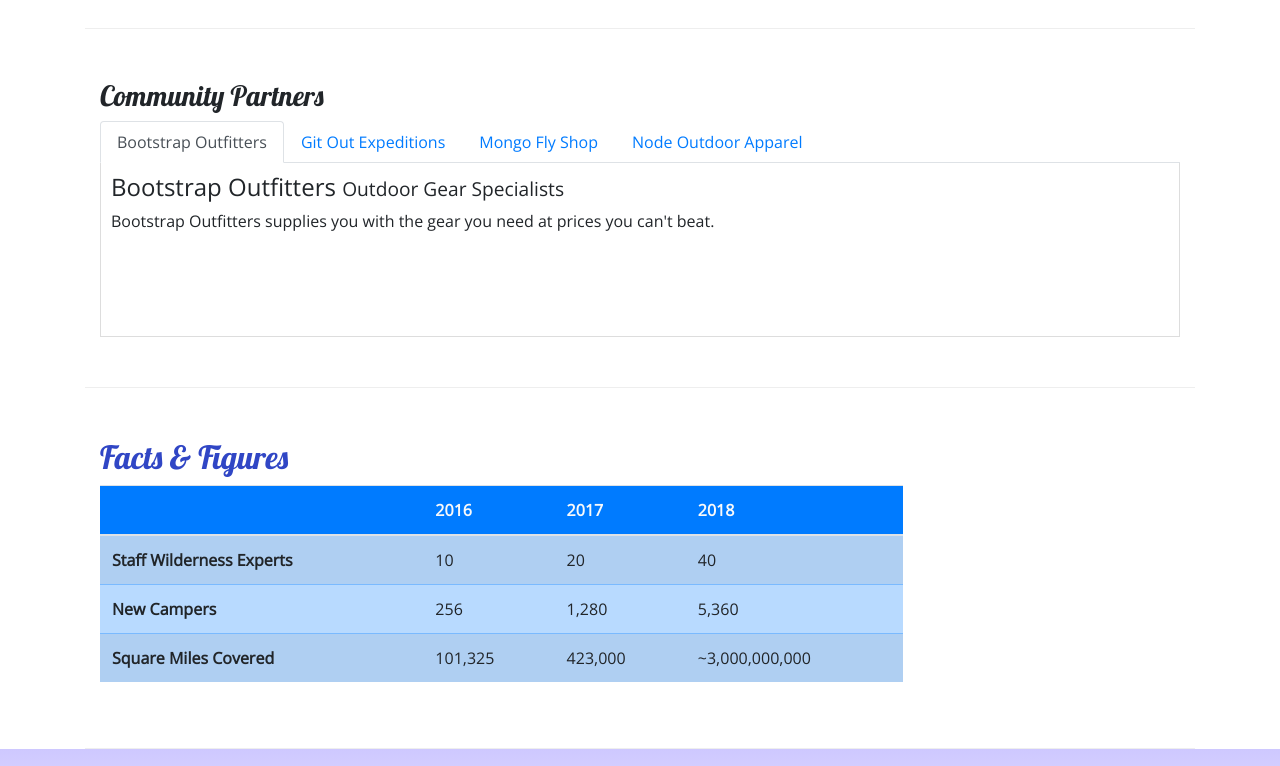
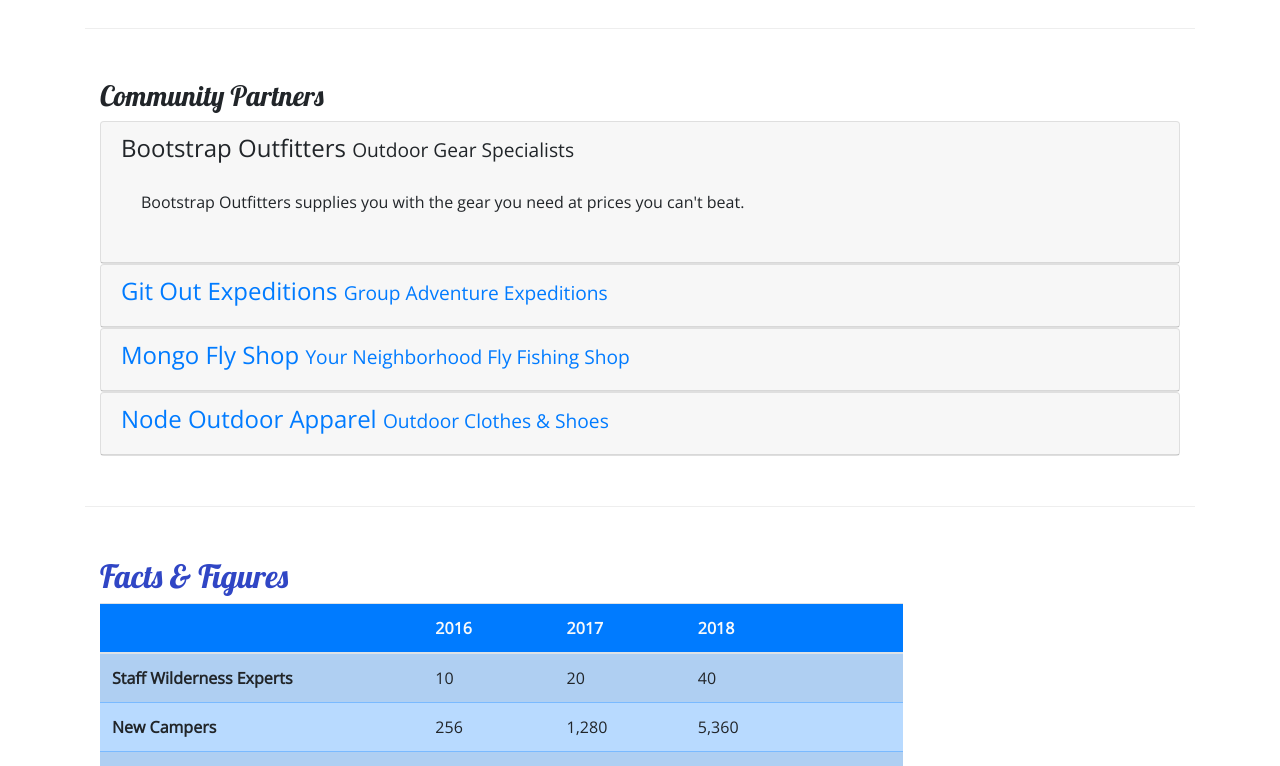
Before and after one commit to laminarhealth/nucampsite, a website: page aboutus.html in a window 1280 px wide. Shown: the part 800-1566 px from the top of the page. Drawn offline with nearby package versions, Linux system fonts and the light colour scheme.

Commit message:
Accordion

```diff
--- a/aboutus.html
+++ b/aboutus.html
@@ -105,6 +105,7 @@
             <div class="row row-content">
                 <div class="col">
                     <h3>Community Partners</h3>
+                    <!--
                     <ul class="nav nav-tabs">
                         <li class="nav-item">
                             <a class="nav-link active" href="#bootstrap" role="tab" data-toggle="tab">Bootstrap Outfitters</a>
@@ -119,22 +120,66 @@
                             <a class="nav-link" href="#node" role="tab" data-toggle="tab">Node Outdoor Apparel</a>
                         </li>
                     </ul>
-                    <div class="tab-content">
-                        <div role="tabpanel" class="tab-pane fade show active" id="bootstrap">
-                            <h4>Bootstrap Outfitters <small>Outdoor Gear Specialists</small></h4>
-                            <p class="d-none d-sm-block">Bootstrap Outfitters supplies you with the gear you need at prices you can't beat.</p>
+                    -->
+                    <div id="selector">
+                        <div class="card">
+                            <div role="tab" class="card-header">
+                                <h4>
+                                    <a data-toggle="collapse" data-target="#bootstrap">
+                                        Bootstrap Outfitters <small>Outdoor Gear Specialists</small>
+                                    </a>
+                                </h4>
+                                <div class="collapse show" id="bootstrap" data-parent="#selector">
+                                    <div class="card-body">
+                                        <p class="d-none d-sm-block">Bootstrap Outfitters supplies you with the gear you need at prices you can't beat.</p>
+                                    </div>
+                                </div>
+                            </div>
                         </div>
-                        <div role="tabpanel" class="tab-pane fade" id="git">
-                            <h4>Git Out Expeditions <small>Group Adventure Expeditions</small></h4>
-                            <p class="d-none d-sm-block">Join Git Out Expeditions to explore new horizons with a group of other adventurers!</p>
+
+                        <div class="card">
+                            <div role="tab" class="card-header">
+                                <h4>
+                                    <a class="collapsed" data-toggle="collapse" data-target="#git">
+                                        Git Out Expeditions <small>Group Adventure Expeditions</small>
+                                    </a>
+                                </h4>
+                                <div class="collapse" id="git" data-parent="#selector">
+                                    <div class="card-body">
+                                        <p class="d-none d-sm-block">Join Git Out Expeditions to explore new horizons with a group of other adventurers!</p>
+                                   </div>
+                                </div>
+                            </div>
                         </div>
-                        <div role="tabpanel" class="tab=pane fade" id="mongo">
-                            <h4>Mongo Fly Shop <small>Your Neighborhood Fly Fishing Shop</small></h4>
-                            <p>Need a new fishing pole, a tacklebox, or flies of all kinds? Stop by Mongo Fly Shop.</p>
+
+                        <div class="card">
+                            <div role="tab" class="card-header">
+                                <h4>
+                                    <a class="collapsed" data-toggle="collapse" data-target="#mongo">
+                                        Mongo Fly Shop <small>Your Neighborhood Fly Fishing Shop</small>
+                                    </a>
+                                </h4>
+                                <div class="collapse" id="mongo" data-parent="#selector">
+                                    <div class="card-body">
+                                        <p class="d-none d-sm-block">Need a new fishing pole, a tacklebox, or flies of all kinds? Stop by Mongo Fly Shop.</p>
+                                    </div>
+                                </div>
+                            </div>
                         </div>
-                        <div role="tabpanel" class="tab-pane fade" id="node">
-                            <h4>Node Outdoor Apparel <small>Outdoor Clothes & Shoes</small></h4>
-                            <p>From polar fleeces to swimsuits, hiking boots to waders, a visit to Node will be sure to get you covered.</p>
+
+                        <div class="card">
+                            <div role="tab" class="card-header">
+                                <h4>
+                                    <a class="collapsed" data-toggle="collapse" data-target="#node">
+                                        Node Outdoor Apparel <small>Outdoor Clothes & Shoes</small>
+                                    </a>
+                                </h4>
+                                <div class="collapse" id="node" data-parent="#selector">
+                                    <div class="card-body">
+                                        <p class="d-none d-sm-block">From polar fleeces to swimsuits, hiking boots to waders, a visit to Node will be sure to get you covered.</p>
+                                    </div>
+                                </div>
+                            </div>
                         </div>
                     </div>
                 </div>
```
